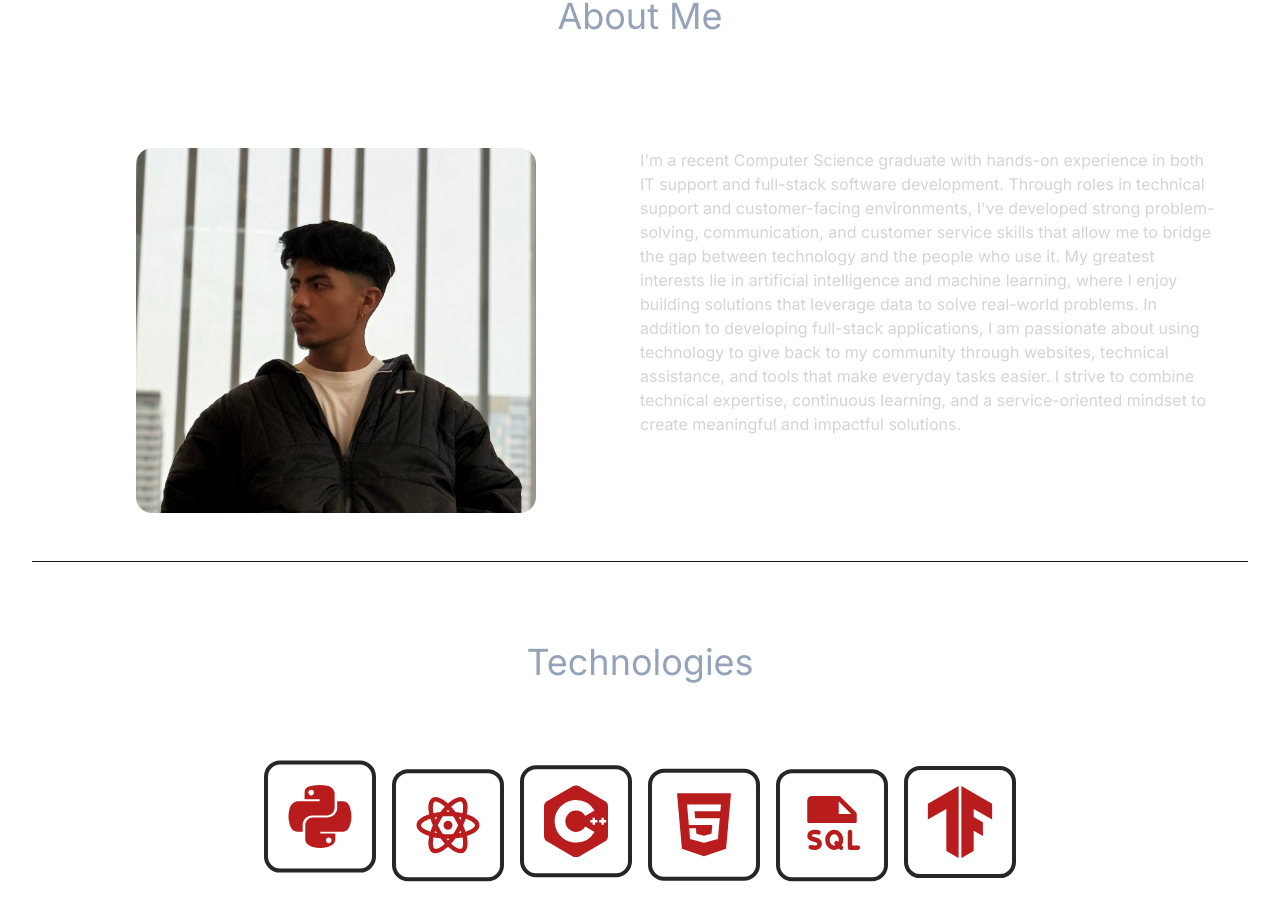
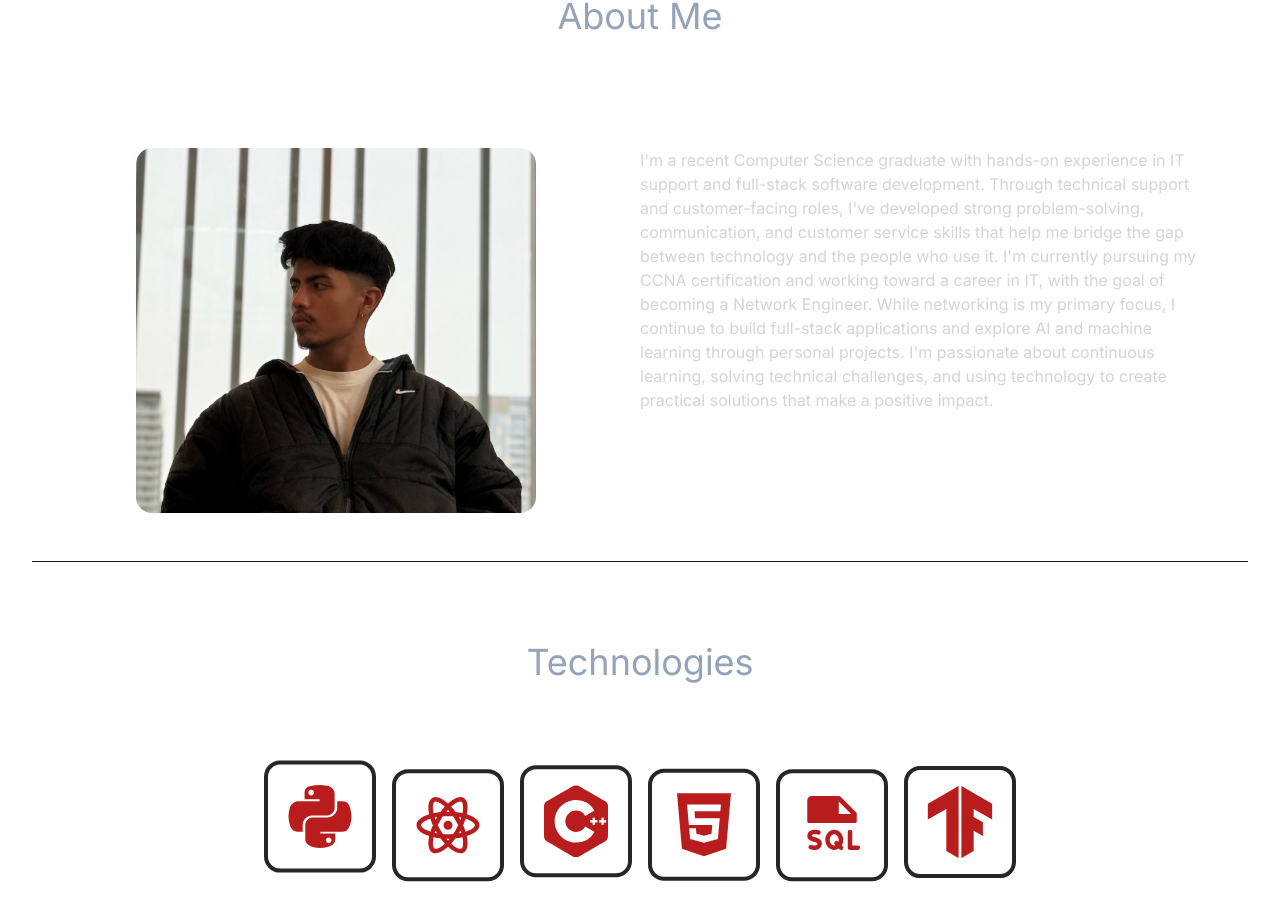
Before and after one commit to rac531/react-portfolio-ricardo, a React (Vite) app: page / in a window 1280 px wide. Shown: the part 857-1777 px from the top of the page. Built offline with nearby package versions, Linux system fonts and the light colour scheme.

Commit message:
updated about text

```diff
--- a/src/constants/index.js
+++ b/src/constants/index.js
@@ -10,12 +10,8 @@ export const HERO_CONTENT = `I am a full time computer science student with a pa
    and be able to use it to create innovative solutions that drive business growth and provide users
     great experiences.`;
 
-export const ABOUT_TEXT = `I'm a recent Computer Science graduate with hands-on experience in both IT support and full-stack software development.
-Through roles in technical support and customer-facing environments, I've developed strong problem-solving, communication, and customer service skills
-that allow me to bridge the gap between technology and the people who use it. My greatest interests lie in artificial intelligence and machine learning,
-where I enjoy building solutions that leverage data to solve real-world problems. In addition to developing full-stack applications, I am passionate about
-using technology to give back to my community through websites, technical assistance, and tools that make everyday tasks easier. I strive to combine technical expertise,
-continuous learning, and a service-oriented mindset to create meaningful and impactful solutions.`;
+export const ABOUT_TEXT = `I'm a recent Computer Science graduate with hands-on experience in IT support and full-stack software development. Through technical support and customer-facing roles, I've developed strong problem-solving, communication, and customer service skills that help me bridge the gap between technology and the people who use it.
+I'm currently pursuing my CCNA certification and working toward a career in IT, with the goal of becoming a Network Engineer. While networking is my primary focus, I continue to build full-stack applications and explore AI and machine learning through personal projects. I'm passionate about continuous learning, solving technical challenges, and using technology to create practical solutions that make a positive impact.`;
 
 export const EXPERIENCES = [
   {
```
